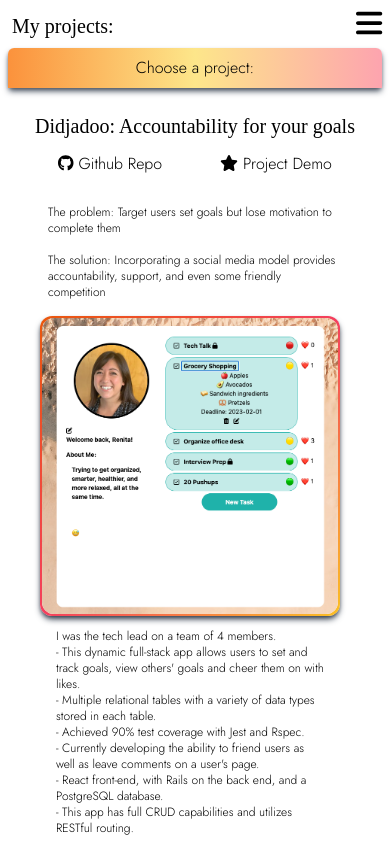
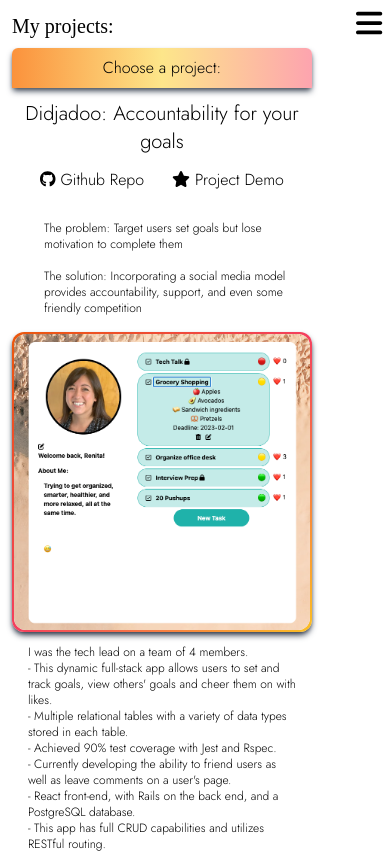
Before and after one commit to renitagid/nextjs-portfolio, a Next.js app: page /projects in a window 390 px wide. Built offline with nearby package versions, Linux system fonts and the light colour scheme; a web font is replaced by a local one.

Commit message:
mobile styles complete (for now)

```diff
--- a/src/components/ActiveLink.js
+++ b/src/components/ActiveLink.js
@@ -26,7 +26,7 @@ const ActiveLink = ({ router, href, isLeftSideBar = false, children }) => {
   return (
     <div className="m-3 flex justify-center">
     <Link
-      className={` px-2 py-1 text-2xl ${
+      className={` px-2 py-1 md:py-0 text-2xl md:text-lg ${
         isCurrentPath
           ? "rounded-full bg-white bg-opacity-50 shadow-md shadow-gray-700 dark:shadow-black dark:text-black"
           : ""
--- a/src/components/Layout.js
+++ b/src/components/Layout.js
@@ -7,7 +7,7 @@ export default function Layout({ children }) {
       <>
       <div className="h-screen bg-white text-black dark:bg-neutral-800 dark:text-white">
         <Header />
-        <main className="font-jost absolute top-0">{children}</main>
+        <main className="font-jost absolute top-0 md:top-[80px]">{children}</main>
         </div>
       </>
     )
--- a/src/data/projectData.js
+++ b/src/data/projectData.js
@@ -35,9 +35,87 @@ const projectData = [
   {
     id: 3,
     title: "Portfolio Project",
-    problem: "",
-    solution: "",
-    github: "",
+    problem: "I needed a way to share information about myself as well as showing off some of my coding and design skills.",
+    solution: "Rather than using a template, coding a portfolio from scratch allowed me to have ultimate control over what I can share and how it looks.",
+    github: "https://github.com/renitagid/nextjs-portfolio",
+    demo: "",
+    description: "Description of Portfolio Project",
+    image: project3Image,
+  },
+  {
+    id: 1,
+    title: "Didjadoo: Accountability for your goals",
+    problem: "Target users set goals but lose motivation to complete them",
+    solution:
+      "Incorporating a social media model provides accountability, support, and even some friendly competition",
+    github: "https://github.com/renitagid/Didjadoo",
+    demo: "https://didjadoo.onrender.com/",
+    description: `I was the tech lead on a team of 4 members.
+        - This dynamic full-stack app allows users to set and track goals, view others' goals and cheer them on with likes.
+        - Multiple relational tables with a variety of data types stored in each table.
+        - Achieved 90% test coverage with Jest and Rspec.
+        - Currently developing the ability to friend users as well as leave comments on a user's page.
+        - React front-end, with Rails on the back end, and a PostgreSQL database.
+        - This app has full CRUD capabilities and utilizes RESTful routing.`,
+    image: project1Image,
+  },
+  {
+    id: 2,
+    title: "Data Visualization Project",
+    problem: "The data object contains too much nested information to display in a table in an aesthetically pleasing way.",
+    solution: "When clicking on a table row, a card pops up to display more information about the chosen row, including charts for quick visual analysis.",
+    github: "https://github.com/renitagid/data-table",
+    demo: "https://codesandbox.io/s/relaxed-jones-ropcku",
+    description: `This project gave me some hands on practice with UI and UX problems in data visualization.
+    - ChartJS was used to create dynamic and responsive graphs
+    - Material UI was used to style all components`,
+    image: project2Image,
+  },
+  {
+    id: 3,
+    title: "Portfolio Project",
+    problem: "I needed a way to share information about myself as well as showing off some of my coding and design skills.",
+    solution: "Rather than using a template, coding a portfolio from scratch allowed me to have ultimate control over what I can share and how it looks.",
+    github: "https://github.com/renitagid/nextjs-portfolio",
+    demo: "",
+    description: "Description of Portfolio Project",
+    image: project3Image,
+  },
+  {
+    id: 1,
+    title: "Didjadoo: Accountability for your goals",
+    problem: "Target users set goals but lose motivation to complete them",
+    solution:
+      "Incorporating a social media model provides accountability, support, and even some friendly competition",
+    github: "https://github.com/renitagid/Didjadoo",
+    demo: "https://didjadoo.onrender.com/",
+    description: `I was the tech lead on a team of 4 members.
+        - This dynamic full-stack app allows users to set and track goals, view others' goals and cheer them on with likes.
+        - Multiple relational tables with a variety of data types stored in each table.
+        - Achieved 90% test coverage with Jest and Rspec.
+        - Currently developing the ability to friend users as well as leave comments on a user's page.
+        - React front-end, with Rails on the back end, and a PostgreSQL database.
+        - This app has full CRUD capabilities and utilizes RESTful routing.`,
+    image: project1Image,
+  },
+  {
+    id: 2,
+    title: "Data Visualization Project",
+    problem: "The data object contains too much nested information to display in a table in an aesthetically pleasing way.",
+    solution: "When clicking on a table row, a card pops up to display more information about the chosen row, including charts for quick visual analysis.",
+    github: "https://github.com/renitagid/data-table",
+    demo: "https://codesandbox.io/s/relaxed-jones-ropcku",
+    description: `This project gave me some hands on practice with UI and UX problems in data visualization.
+    - ChartJS was used to create dynamic and responsive graphs
+    - Material UI was used to style all components`,
+    image: project2Image,
+  },
+  {
+    id: 3,
+    title: "Portfolio Project",
+    problem: "I needed a way to share information about myself as well as showing off some of my coding and design skills.",
+    solution: "Rather than using a template, coding a portfolio from scratch allowed me to have ultimate control over what I can share and how it looks.",
+    github: "https://github.com/renitagid/nextjs-portfolio",
     demo: "",
     description: "Description of Portfolio Project",
     image: project3Image,
--- a/src/pages/contact.js
+++ b/src/pages/contact.js
@@ -7,7 +7,7 @@ import { faEnvelope } from "@fortawesome/free-solid-svg-icons";
 const Contact = () => {
   return (
     <main>
-      <div className="fixed right-0 left-0 top-6 flex flex-col items-center">
+      <div className="fixed right-0 left-0 top-3 md:top-20 flex flex-col items-center">
         <div className="font-header">Find me online:</div>
         <div className="flex w-[220px] justify-evenly p-2">
           <div>
--- a/src/pages/index.js
+++ b/src/pages/index.js
@@ -25,7 +25,7 @@ export default function Home() {
               Hi! I'm Renita!
             </h1>
             <h2 className="text-2xl">Welcome to my portfolio.</h2>
-            <div className="pt-10 leading-relaxed">
+            <div className="pt-10 leading-relaxed md:px-32">
               I am a full-stack software developer who likes solving problems for fun, building cool things with code, and above all,
               <span className="font-pretty text-2xl leading-3">
               &nbsp;making it pretty.
--- a/src/pages/projects.js
+++ b/src/pages/projects.js
@@ -7,33 +7,37 @@ import { faStar } from "@fortawesome/free-solid-svg-icons";
 
 const Projects = () => {
   const [project, setProject] = useState(projectData[0]);
-  const [menu, setMenu] = useState("collapse");
+  const [menu, setMenu] = useState("hidden -z-20");
   const handleClick = (id) => {
     setProject(projectData[id - 1]);
     handleMenu();
   };
 
   const handleMenu = () => {
-    if (menu === "collapse") {
+    if (menu === "hidden -z-20") {
       setMenu("visible");
     } else if (menu === "visible") {
-      setMenu("collapse");
+      setMenu("hidden -z-20");
     }
     console.log(menu);
   };
   console.log(project);
   return (
     <section className="m-2">
-      <h1 className="font-header text-xl">My projects:</h1>
-      <div className="fixed right-1 left-1 z-10 flex flex-col">
+      <h1 className="font-header text-xl md:invisible">My projects:</h1>
+      <div className=" z-10 flex flex-col
+
+      ">
         <button
-          className="rounded-t-md mt-1 bg-gradient-to-r from-orange-400 via-amber-200 to-rose-300 p-1 shadow-md shadow-gray-600"
+          className="rounded-t-md mt-1 bg-gradient-to-r from-orange-400 via-amber-200 to-rose-300 p-1 shadow-md shadow-gray-600
+          md:w-60 md:from-orange-300 md:via-orange-200 md:to-orange-300
+          "
           onClick={handleMenu}
         >
           Choose a project:
         </button>
 
-        <div className={`flex flex-col ${menu} shadow-md shadow-gray-600 `}>
+        <div className={`flex flex-col ${menu} shadow-md shadow-gray-600 rounded-b-md overflow-hidden `}>
           {projectData?.map((project, index) => {
             return (
               <button key={index} onClick={() => handleClick(project.id)}>
@@ -43,7 +47,7 @@ const Projects = () => {
           })}
         </div>
       </div>
-      <div className=" fixed right-0 left-0 top-28">
+      <div className="mx-0 pt-2 w-[300px]">
         {/* <div className="flex justify-evenly">
           {projectData.map((project, index) => {
             return (
@@ -54,14 +58,14 @@ const Projects = () => {
           })}
         </div> */}
 
-        <div className="font-header text-center text-xl">{project?.title}</div>
+        <div className="text-center text-xl">{project?.title}</div>
         <div className="flex justify-evenly py-2">
           <a href={project.github} target="_blank" rel="noreferrer"><FontAwesomeIcon icon={faGithub}/> Github Repo</a>
           <a href={project.demo} target="_blank" rel="noreferrer"><FontAwesomeIcon icon={faStar}/> Project Demo</a>
         </div>
-        {project.problem && <div className="mx-6 whitespace-pre-line text-xs mt-3">The problem: {project.problem}</div>}
-        {project.solution && <div className="mx-6 whitespace-pre-line text-xs mt-3">The solution: {project.solution}</div>}
-        <div className="bg-gradient-to-br from-orange-600 via-rose-500 to-amber-400 rounded-xl w-[300px] h-[300px] mt-3 mx-10 shadow-md shadow-gray-700 dark:shadow-black">
+        {project.problem && <div className="ml-5 whitespace-pre-line text-xs mt-3">The problem: {project.problem}</div>}
+        {project.solution && <div className="ml-5 whitespace-pre-line text-xs mt-3">The solution: {project.solution}</div>}
+        <div className="bg-gradient-to-br from-orange-600 via-rose-500 to-amber-400 rounded-xl w-[300px] h-[300px] mt-3 mx-0 shadow-md shadow-gray-700 dark:shadow-black">
           <div className="w-[296px] h-[296px] bg-white m-0.5 relative top-0.5 rounded-xl object-cover">
           {project?.image && (
             <Image src={project.image} alt="project preview"  className="rounded-xl h-[296px] object-cover"/>
--- a/src/pages/resume.js
+++ b/src/pages/resume.js
@@ -4,8 +4,8 @@ import Image from "next/image";
 
 const Resume = () => {
   return (
-    <div className="border-2 border-black mt-12 mx-2 text-center text-sm bg-gradient-to-br shadow-gray-700 shadow-md from-orange-300 via-amber-200 to-rose-300 dark:from-orange-700 dark:via-rose-800 dark:to-amber-600 w-11/12 rounded-xl pb-3">
-    <div>
+    <div className="border-2 border-black my-12 mx-2 md:mx-16 text-center text-sm bg-gradient-to-br shadow-gray-700 shadow-md from-orange-300 via-amber-200 to-rose-300 dark:from-orange-700 dark:via-rose-800 dark:to-amber-600 rounded-xl pb-3">
+    <div className="md:my-1">
     <a href="/renita-gidlund-resume.pdf" target="_blank">Download as PDF</a>
     </div>
     <div>
```
Also changed, not shown: src/components/EmailForm.js (+4 -4 lines), src/components/Header.js (+5 -3 lines), src/pages/about-me.js (+8 -9 lines).
